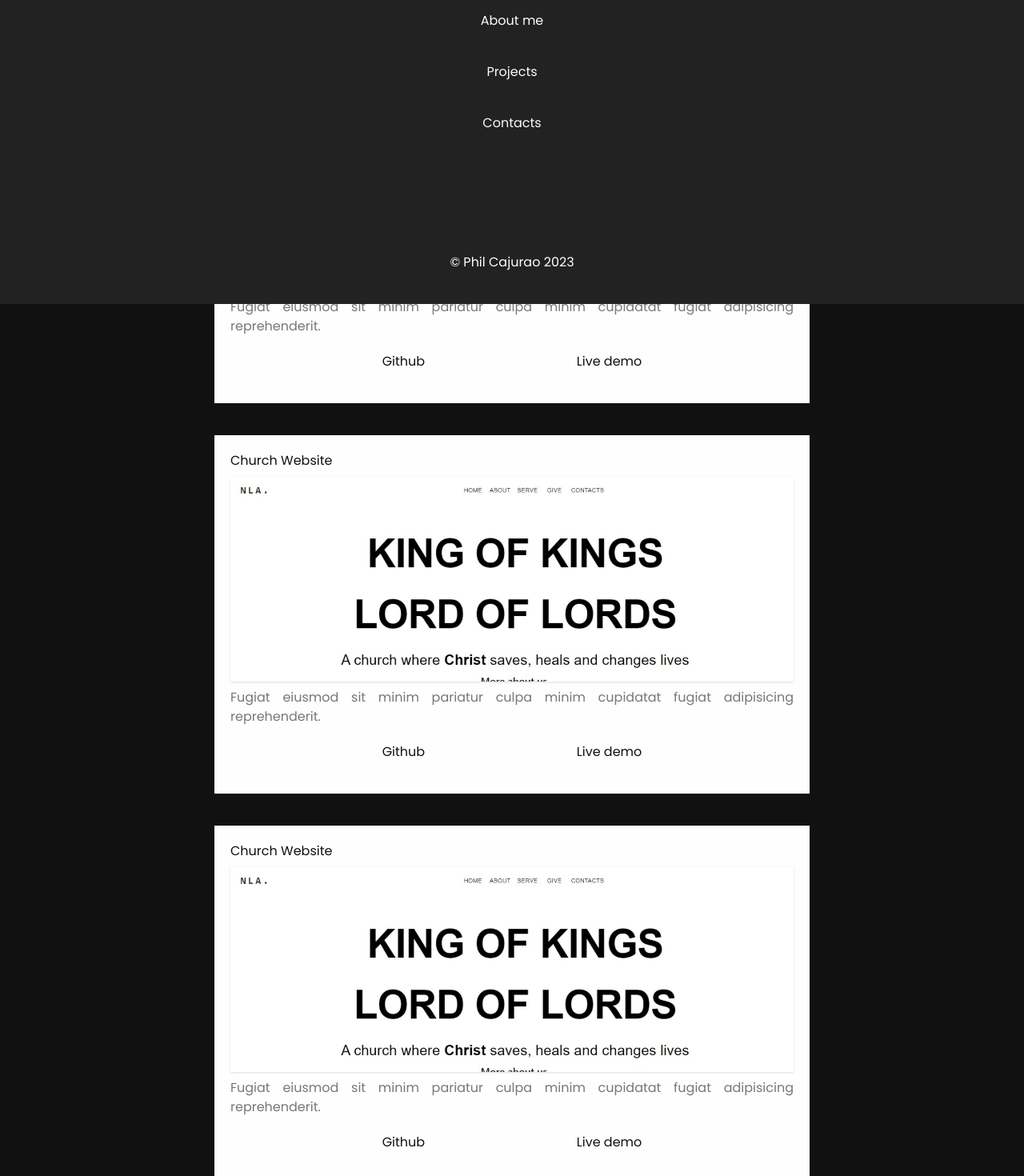
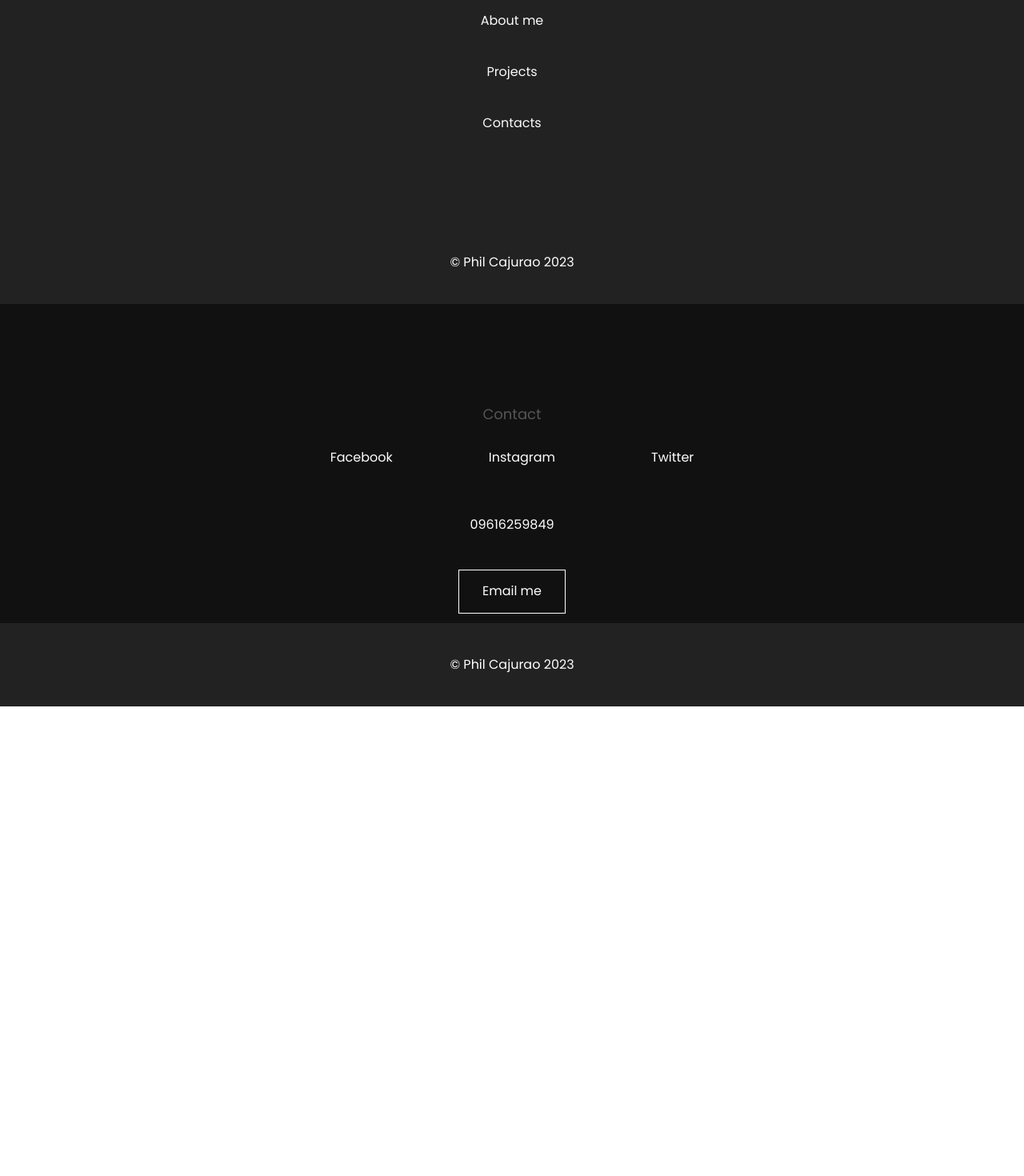
Before and after one commit to philcajurao/philcajurao.github.io, a React (Create React App) app: page / in a window 1280 px wide. Shown: the part 1220-2690 px from the top of the page at 80% size. After the commit the page ends 2103 px from the top, so only its background shows below. Built offline with nearby package versions, Linux system fonts and the light colour scheme; the HTML template or start-up script is replaced by a standard one.

Commit message:
fixing Projects UI

```diff
--- a/src/components/Content.js
+++ b/src/components/Content.js
@@ -6,7 +6,7 @@ import About from './About'
 function Content({ cont1, cont2, cont3, cont4, }) {
     return (
         <div className="content bg-[#111] p-3 bottom-0 z-20">
-            <div className="text-[#fefefe] flex flex-col items-center mx-[20vw]">
+            <div className="text-[#fefefe] flex flex-col items-center mx-[15vw]">
                 <div className="flex flex-col items-center mt-2">
                     <h1 className="font-bold text-xl">PHIL CAJURAO</h1>
                     <p className="">&lt;p&gt;Aspiring Developer&lt;/p&gt;</p>
--- a/src/components/Project.js
+++ b/src/components/Project.js
@@ -1,68 +1,39 @@
-import React from 'react'
-import churchSite from '../images/Church Website.jpeg'
+import React from "react";
+import churchSite from "../images/Church Website.jpeg";
 
 function Project() {
   return (
     <div>
       <h2 className="text-[#555] text-lg">Projects</h2>
       <div className="grid gap-10 mt-2 text-justify">
-                <div className='card bg-[#fefefe] text-[#111] p-5 w-full'>
-                    Church Website
-                    <div className='overflow-y-scroll overflow-x-hidden h-64 shadow my-2'>
-
-                        <img alt='First Project' src={churchSite} clasName="w-full h-auto" />
-                    </div>
-                    <div className='text-[#777]'>Fugiat eiusmod sit minim pariatur culpa minim cupidatat fugiat adipisicing reprehenderit.</div>
-                    <div className='flex justify-evenly my-5'>
-                        <button>Github</button>
-                        <button>Live demo</button>
+        <div className="card bg-[#fefefe] text-[#111] p-5 w-full md:flex md:space-x-5">
+          <div>
+            Project NLA
+            <div className="overflow-y-scroll overflow-x-hidden h-64 shadow my-2">
+              <img
+                alt="First Project"
+                src={churchSite}
+                clasName="w-full h-auto"
+              />
             </div>
           </div>
 
-                <div className='card bg-[#fefefe] text-[#111] p-5 w-full'>
-                    Church Website
-                    <div className='overflow-y-scroll overflow-x-hidden h-64 shadow my-2'>
-
-                        <img alt='First Project' src={churchSite} clasName="w-full h-auto" />
+          <div>
+            <div className="text-[#777]">
+              Project NLA (New Life Antipolo) is a landing website where you can
+              see the details and services of the church.
             </div>
-                    <div className='text-[#777]'>Fugiat eiusmod sit minim pariatur culpa minim cupidatat fugiat adipisicing reprehenderit.</div>
-                    <div className='flex justify-evenly my-5'>
+            <div className="flex justify-evenly my-5">
               <button>Github</button>
-                        <button>Live demo</button>
+              <a href="https://verdant-licorice-983fe5.netlify.app/">
+                Live demo
+              </a>
             </div>
           </div>
-
-                <div className='card bg-[#fefefe] text-[#111] p-5 w-full'>
-                    Church Website
-                    <div className='overflow-y-scroll overflow-x-hidden h-64 shadow my-2'>
-
-                        <img alt='First Project' src={churchSite} clasName="w-full h-auto" />
-                    </div>
-                    <div className='text-[#777]'>Fugiat eiusmod sit minim pariatur culpa minim cupidatat fugiat adipisicing reprehenderit.</div>
-                    <div className='flex justify-evenly my-5'>
-                        <button>Github</button>
-                        <button>Live demo</button>
         </div>
       </div>
-
-                <div className='card bg-[#fefefe] text-[#111] p-5 w-full'>
-                    Church Website
-                    <div className='overflow-y-scroll overflow-x-hidden h-64 shadow my-2'>
-
-                        <img alt='First Project' src={churchSite} clasName="w-full h-auto" />
     </div>
-                    <div className='text-[#777]'>Fugiat eiusmod sit minim pariatur culpa minim cupidatat fugiat adipisicing reprehenderit.</div>
-                    <div className='flex justify-evenly my-5'>
-                        <button>Github</button>
-                        <button>Live demo</button>
-                    </div>
-                </div>
-
-
-            </div>
-
-        </div>
-    )
+  );
 }
 
-export default Project
+export default Project;
```
Also changed, not shown: src/images/Background.png, src/images/Phil.png. Lines whose indentation alone changed are shown as unchanged.
